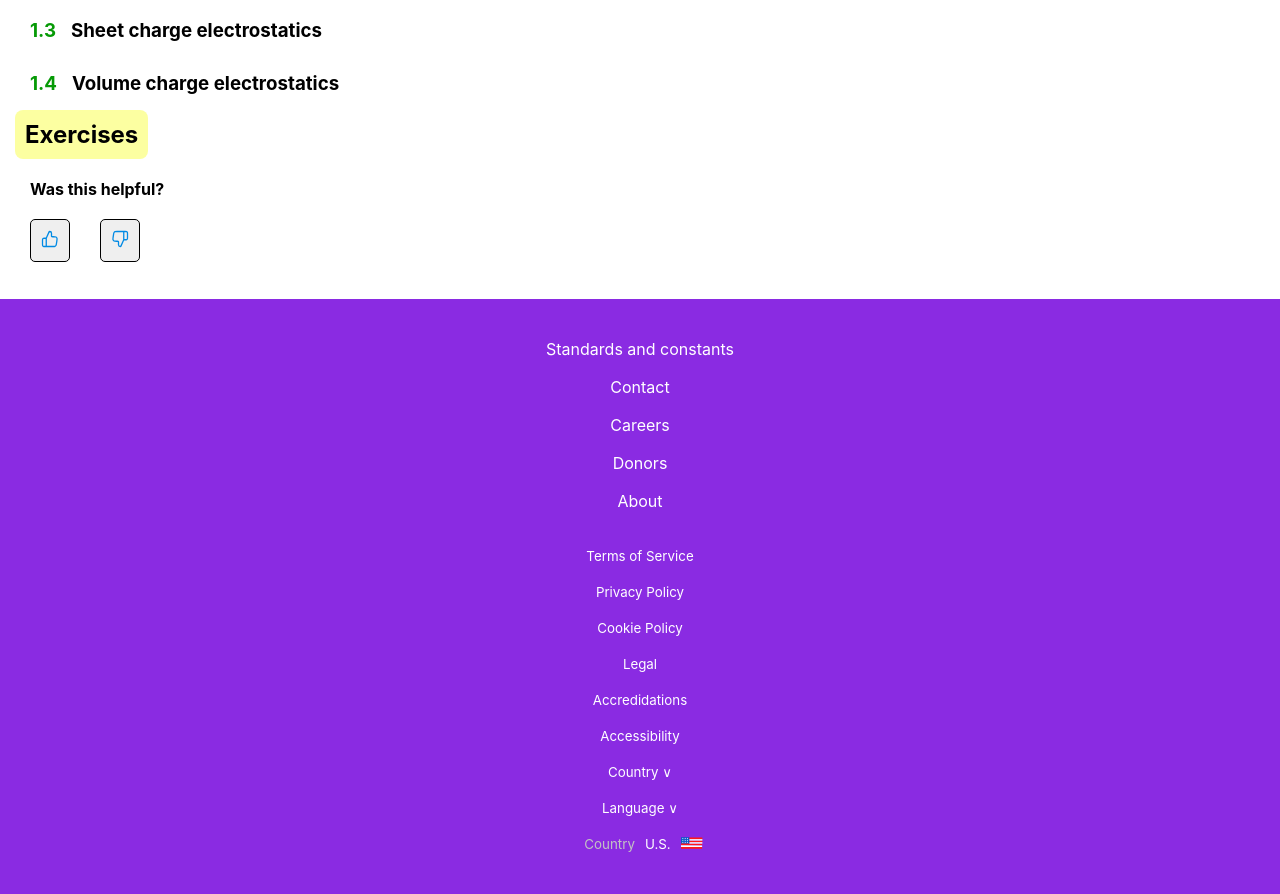
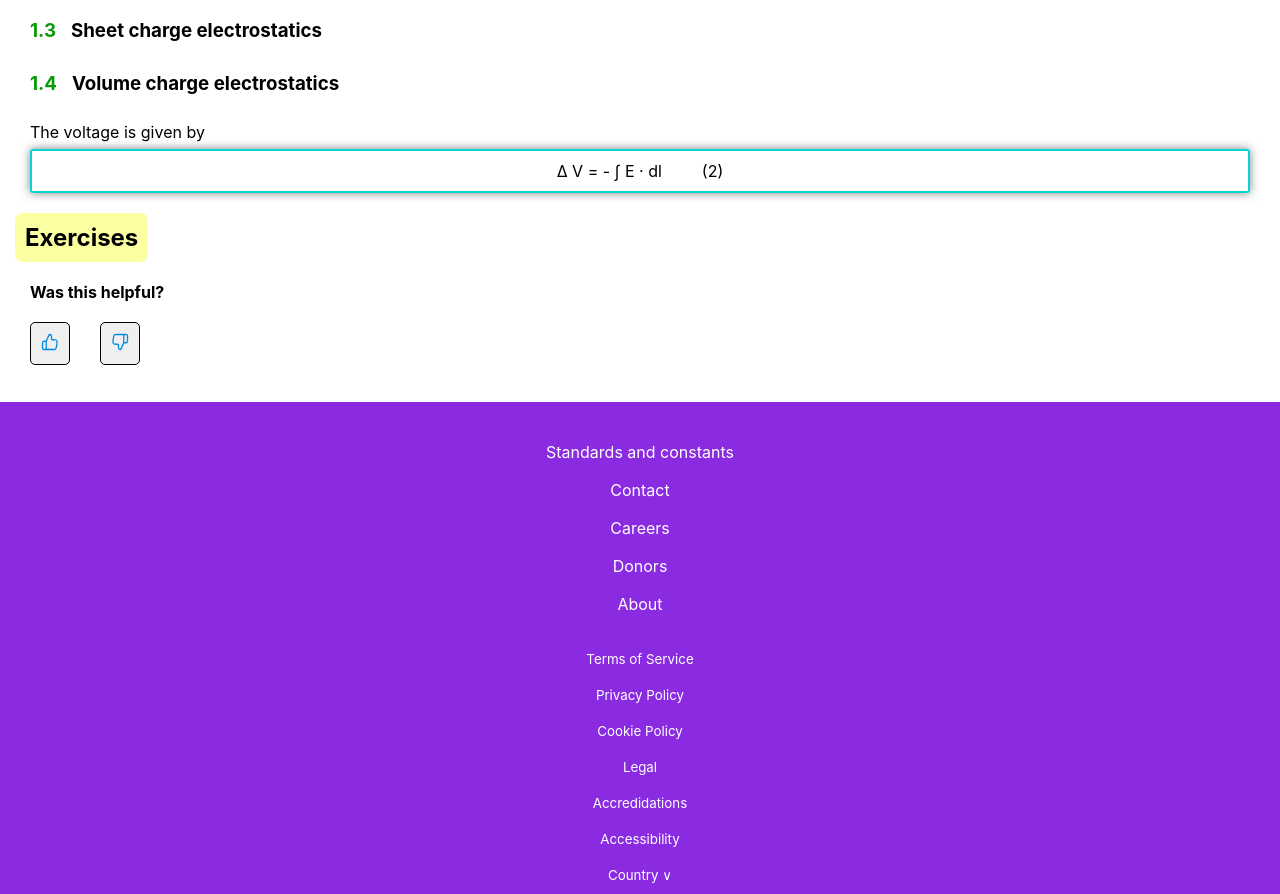
Before and after one commit to JRFink/jrfphyspagesnew, a Next.js app: page /education/em1/elec in a window 1280 px wide. Shown: the part 940-1834 px from the top of the page. Built offline with nearby package versions, Linux system fonts and the light colour scheme.

Commit message:
Update index.tsx

```diff
--- a/pages/education/em1/elec/index.tsx
+++ b/pages/education/em1/elec/index.tsx
@@ -66,6 +66,14 @@ const Elecstatics = () => {
                      Volume charge electrostatics
                  </h3>
                  <br />
+<p>
+    The voltage is given by
+</p>
+<div className={style.equationBox}>
+                    <div className={style.equation}> &#916; V = -  &#8747; E · dl  </div>
+                    <div className={style.equationNumber}>&#40;2&#41;</div>
+</div>
+<br />
             <ElecEx />
             <Helpful />
         </>
```
